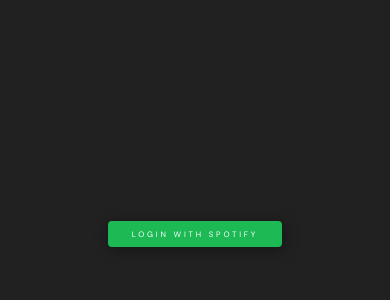
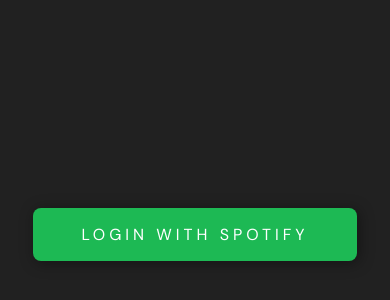
Before and after one commit to brianfranklin12/spotify_music_game, a React (Create React App) app in the folder frontend/: page / in a window 390 px wide. Shown: the part 188-488 px from the top of the page. Built offline with nearby package versions, Linux system fonts and the light colour scheme.

Commit message:
remove smaller font size for mobile

```diff
--- a/frontend/src/App.css
+++ b/frontend/src/App.css
@@ -184,10 +184,6 @@
   .inline img {
     margin-bottom: 1rem;
   }
-
-  * {
-    font-size: .7rem;
-  }
 }
 
 .answer {
```
